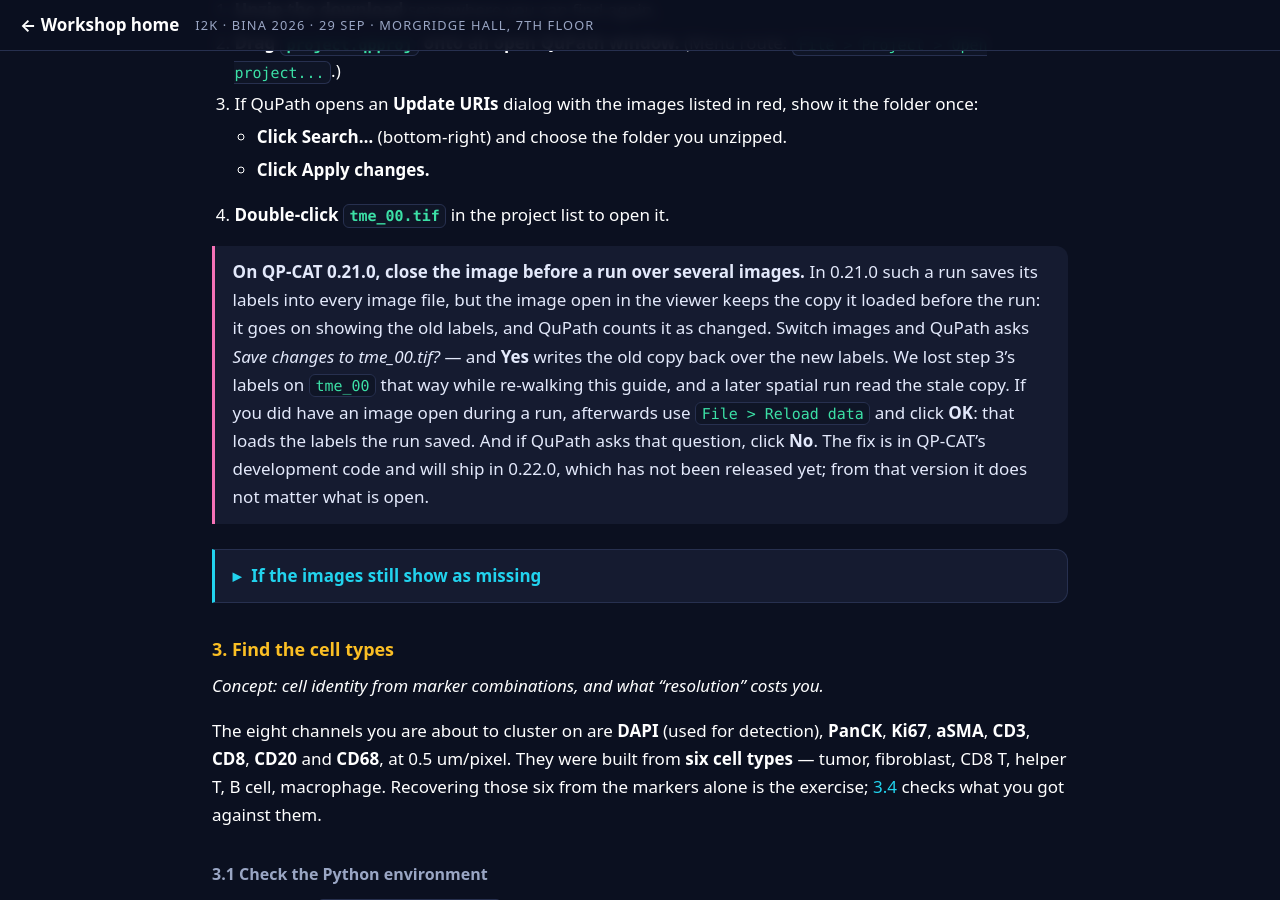
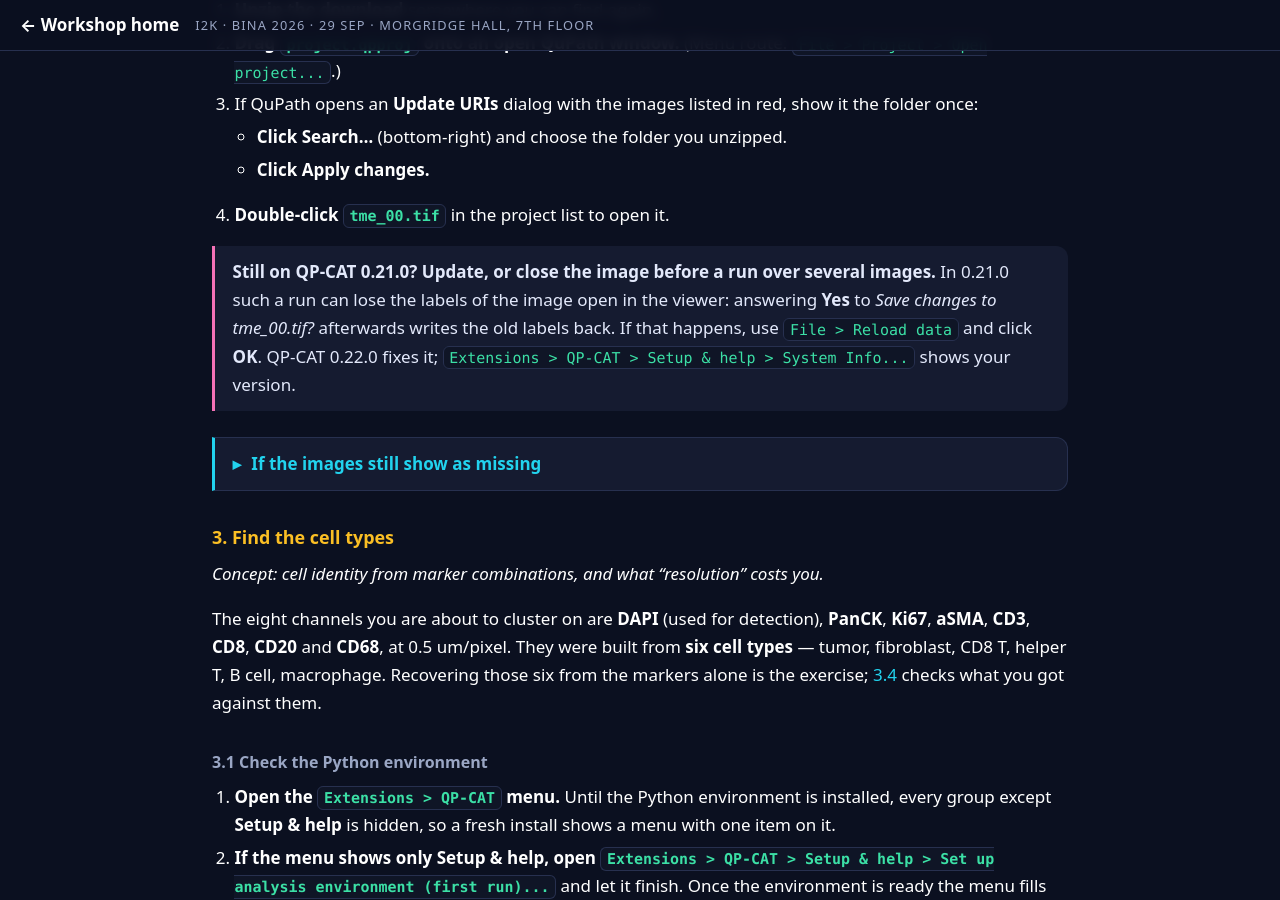
Before and after one commit to MichaelSNelson/BINA-I2K-2026-QuPath-Extensions, a Jekyll site: the page built from docs/03-qp-cat-cell-analysis-tools.md, in a window 1280 px wide and 900 px high, scrolled down 3063 px. Built offline with Jekyll 4.4.1, drawn with Linux system fonts in a browser that asks for light colours; some of the changed text lies outside the part shown.

Commit message:
QP-CAT guide: 0.22.0 is released
Header version 0.22.0; the two 'not yet released' notes now say what
0.21.0 users should do; coordinates are no longer described as pixels.

Claude-Session: https://claude.ai/code/session_01AgZoh3Sb1EvYH7JTAjtaGa

```diff
--- a/docs/03-qp-cat-cell-analysis-tools.md
+++ b/docs/03-qp-cat-cell-analysis-tools.md
@@ -225,16 +225,11 @@ catalog (see the **Install** box above, or the [setup guide](setup.md)).
    - **Click Apply changes.**
 4. **Double-click `tme_00.tif`** in the project list to open it.
 
-> **On QP-CAT 0.21.0, close the image before a run over several images.** In 0.21.0 such a
-> run saves its labels into every image file, but the image open in the viewer keeps the copy
-> it loaded before the run: it goes on showing the old labels, and QuPath counts it as
-> changed. Switch images and QuPath asks *Save changes to tme_00.tif?* &mdash; and **Yes**
-> writes the old copy back over the new labels. We lost step 3's labels on `tme_00` that way
-> while re-walking this guide, and a later spatial run read the stale copy. If you did have an
-> image open during a run, afterwards use `File > Reload data` and click **OK**: that loads the
-> labels the run saved. And if QuPath asks that question, click **No**. The fix is in QP-CAT's
-> development code and will ship in 0.22.0, which has not been released yet; from that version
-> it does not matter what is open.
+> **Still on QP-CAT 0.21.0? Update, or close the image before a run over several images.**
+> In 0.21.0 such a run can lose the labels of the image open in the viewer: answering **Yes**
+> to *Save changes to tme_00.tif?* afterwards writes the old labels back. If that happens, use
+> `File > Reload data` and click **OK**. QP-CAT 0.22.0 fixes it; `Extensions > QP-CAT >
+> Setup & help > System Info...` shows your version.
 
 <details markdown="1">
 <summary><b>If the images still show as missing</b></summary>
@@ -643,10 +638,9 @@ decides *what to call them*. Neither run can do both.
 <details markdown="1">
 <summary><b>Optional: ask an LLM to suggest the names</b> — from the marker table, with the chatbot you already use and no API key</summary>
 
-> **Requires QP-CAT 0.22.0 or later, which has not been released yet.** The **Any chatbot**
-> provider and the MCP server below are in QP-CAT's development code but not in 0.21.0, the
-> version the catalog installs today. `Extensions > QP-CAT > Setup & help > System Info...`
-> shows your version.
+> **Requires QP-CAT 0.22.0 or later.** The **Any chatbot** provider and the MCP server below
+> are not in 0.21.0. `Extensions > QP-CAT > Setup & help > System Info...` shows your version;
+> update from the catalog if it is older.
 
 You named the clusters above by reading their marker cards. The results window can draft
 those names for you, from the same numbers.
@@ -859,8 +853,7 @@ different set of images.
 > 2026-10-15, and the numbers in 6.2 come from that run.
 
 > **On QP-CAT 0.21.0 only:** if `tme_00` is open, use `File > Reload data` and click **OK**
-> after the run, so the viewer shows this run's labels (see the note under
-> [step 2](#2-load-it-into-qupath)).
+> after the run (see the note under [step 2](#2-load-it-into-qupath)).
 
 > **This run replaces the cluster labels on `tme_00`, `tme_06` and `tme_07`.** Step 4's
 > labels stay on the other five images, and step 4's run is still saved — reopen it any time
```
Also changed, not shown: other parts of docs/03-qp-cat-cell-analysis-tools.md (+2 -2 lines).
